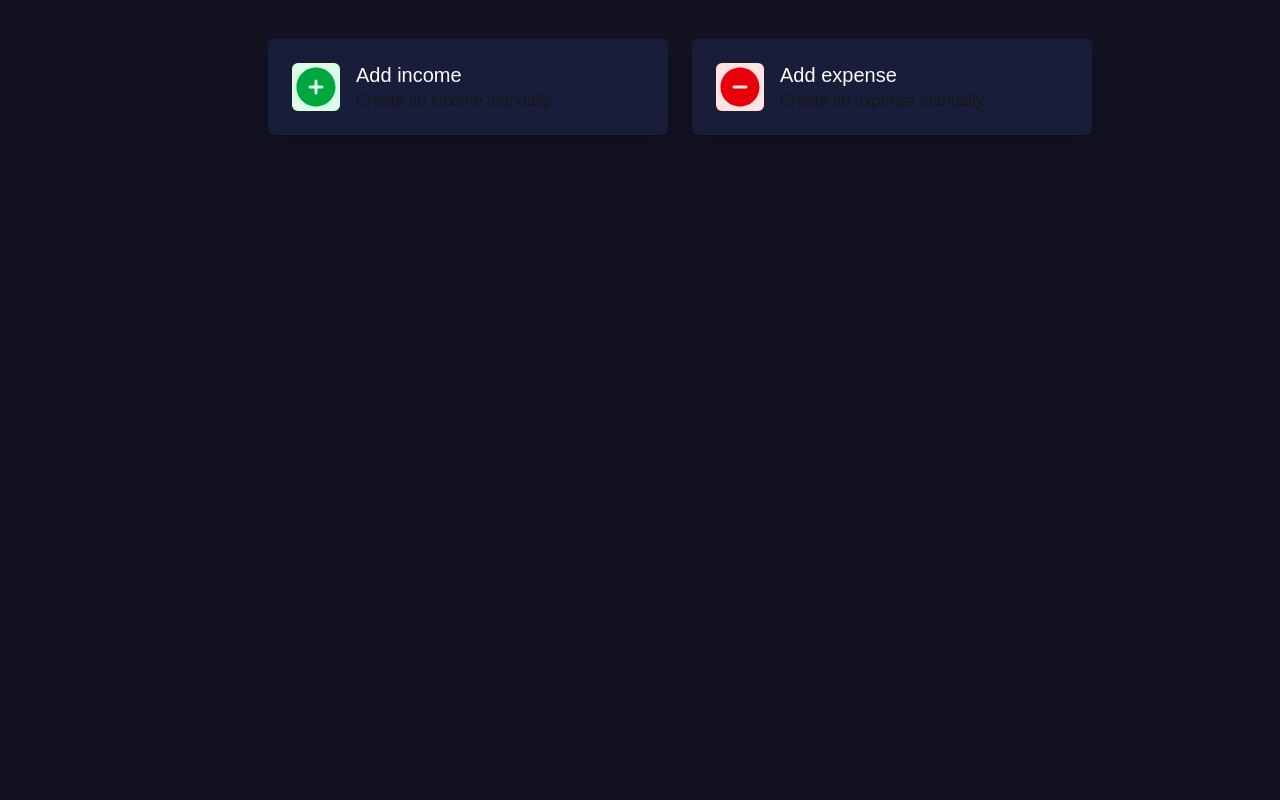
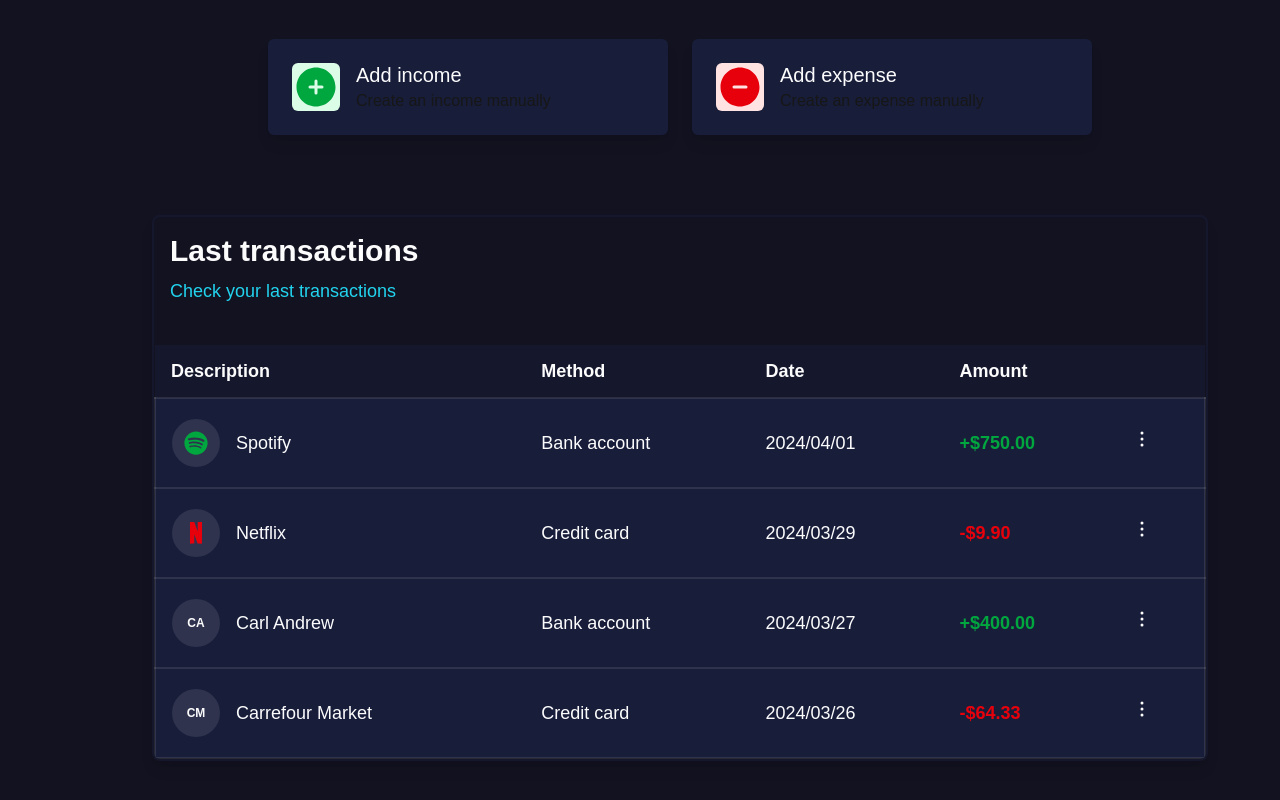
Before and after one commit to KaiqueFj/My-Money-FinanceTracker, a Next.js app: page / in a window 1280 px wide. Shown: the part 504-1304 px from the top of the page. Before the commit the page ends 800 px from the top, so only its background shows below. Built offline with nearby package versions, Linux system fonts and the light colour scheme.

Commit message:
feat: llast transactions on main page

```diff
--- /dev/null
+++ b/app/_components/LastTransactions/LastTransactions.js
@@ -0,0 +1,112 @@
+import { EllipsisVerticalIcon } from "@heroicons/react/24/solid";
+import { FaSpotify } from "react-icons/fa";
+import { RiNetflixFill } from "react-icons/ri";
+
+const transactions = [
+  {
+    icon: <FaSpotify className="w-6 h-6 text-green-600" />,
+    label: "Spotify",
+    method: "Bank account",
+    date: "2024/04/01",
+    amount: 750.0,
+  },
+  {
+    icon: <RiNetflixFill className="w-6 h-6 text-red-600" />,
+    label: "Netflix",
+    method: "Credit card",
+    date: "2024/03/29",
+    amount: -9.9,
+  },
+  {
+    label: "Carl Andrew",
+    method: "Bank account",
+    date: "2024/03/27",
+    amount: 400.0,
+  },
+  {
+    label: "Carrefour Market",
+    method: "Credit card",
+    date: "2024/03/26",
+    amount: -64.33,
+  },
+];
+
+export default function LastTransactions() {
+  return (
+    <div className=" flex flex-col gap-6 overflow-x-auto   border-2 border-primary-100/50 rounded-lg shadow-lg w-full">
+      <div className="flex flex-col items-start  px-4 py-4 gap-2">
+        <h2 className="text-primary-600 text-3xl font-semibold ">
+          Last transactions
+        </h2>
+        <span className="text-primary-450 text-lg font-medium">
+          Check your last transactions
+        </span>
+      </div>
+
+      <table className="min-w-full text-sm">
+        <thead className="text-lg  bg-primary-100/50">
+          <tr>
+            <th className="px-4 py-3 text-left text-primary-600">
+              Description
+            </th>
+            <th className="px-4 py-3 text-left text-primary-600">Method</th>
+            <th className="px-4 py-3 text-left text-primary-600">Date</th>
+            <th className="px-4 py-3 text-left text-primary-600">Amount</th>
+            <th className="px-4 py-3 text-left text-primary-600"></th>
+          </tr>
+        </thead>
+        <tbody>
+          {transactions.map((txt, i) => (
+            <tr
+              key={i}
+              className="bg-primary-100 text-lg shadow-sm border-2 border-amber-50/10 rounded-md hover:bg-primary-350 transition"
+            >
+              <td className="px-4 py-5 font-medium text-left text-primary-600">
+                {"icon" in txt ? (
+                  <div className="flex items-center gap-4">
+                    <div className="w-12 h-12 rounded-full bg-gray-100/10 flex items-center justify-center text-xl font-bold text-primary-600">
+                      {txt.icon}
+                    </div>
+                    <span className="text-primary-600">{txt.label}</span>
+                  </div>
+                ) : (
+                  <div className="flex items-center gap-4">
+                    <div className="w-12 h-12 rounded-full bg-gray-100/10 flex items-center justify-center text-xs font-bold text-primary-600">
+                      {txt.label
+                        .split(" ")
+                        .map((word) => word[0])
+                        .join("")
+                        .toUpperCase()}
+                    </div>
+                    <span className="text-primary-600">{txt.label}</span>
+                  </div>
+                )}
+              </td>
+              <td className="px-4 py-5 text-left font-medium text-primary-600">
+                {txt.method}
+              </td>
+              <td className="px-4 py-5 text-left font-medium text-primary-600">
+                {txt.date}
+              </td>
+              <td
+                className={`px-4 py-5 text-left font-semibold ${
+                  txt.amount > 0 ? "text-green-600" : "text-red-600"
+                }`}
+              >
+                {txt.amount > 0
+                  ? `+$${txt.amount.toFixed(2)}`
+                  : `-$${Math.abs(txt.amount).toFixed(2)}`}
+              </td>
+
+              <td className="px-4 py-5 text-left ">
+                <button className="font-medium w-6 h-6  text-primary-600">
+                  <EllipsisVerticalIcon />
+                </button>
+              </td>
+            </tr>
+          ))}
+        </tbody>
+      </table>
+    </div>
+  );
+}
--- a/app/_styles/globals.css
+++ b/app/_styles/globals.css
@@ -11,6 +11,7 @@
   --color-primary-450: #22d3ee; /* Accent cyan */
   --color-primary-500: #14b8a6; /* Accent teal */
   --color-primary-600: #fcfcfd; /* Main text color white */
+  --color-primary-700: #1ed760
   --background: #0f172a; /* Base background */
   --foreground: #f1f5f9; /* Main text */
 }
--- a/app/page.js
+++ b/app/page.js
@@ -1,4 +1,5 @@
 import Filter from "./_components/Fillter/Filter";
+import LastTransactions from "./_components/LastTransactions/LastTransactions";
 import QuickActions from "./_components/QuickActions/QuickActions";
 import UserValues from "./_components/UserValues/UserValues";
 
@@ -16,6 +17,10 @@ export default function Home() {
       <div className="flex items-center justify-between flex-row w-full mt-20">
         <QuickActions />
       </div>
+
+      <div className="flex items-center justify-between flex-row w-full mt-20">
+        <LastTransactions />
+      </div>
     </div>
   );
 }
--- a/package.json
+++ b/package.json
@@ -12,7 +12,8 @@
     "@heroicons/react": "^2.2.0",
     "next": "15.3.2",
     "react": "^19.0.0",
-    "react-dom": "^19.0.0"
+    "react-dom": "^19.0.0",
+    "react-icons": "^5.5.0"
   },
   "devDependencies": {
     "@eslint/eslintrc": "^3",
```
Also changed, not shown: 1 other file (tests, documents, lock files or other folders).
